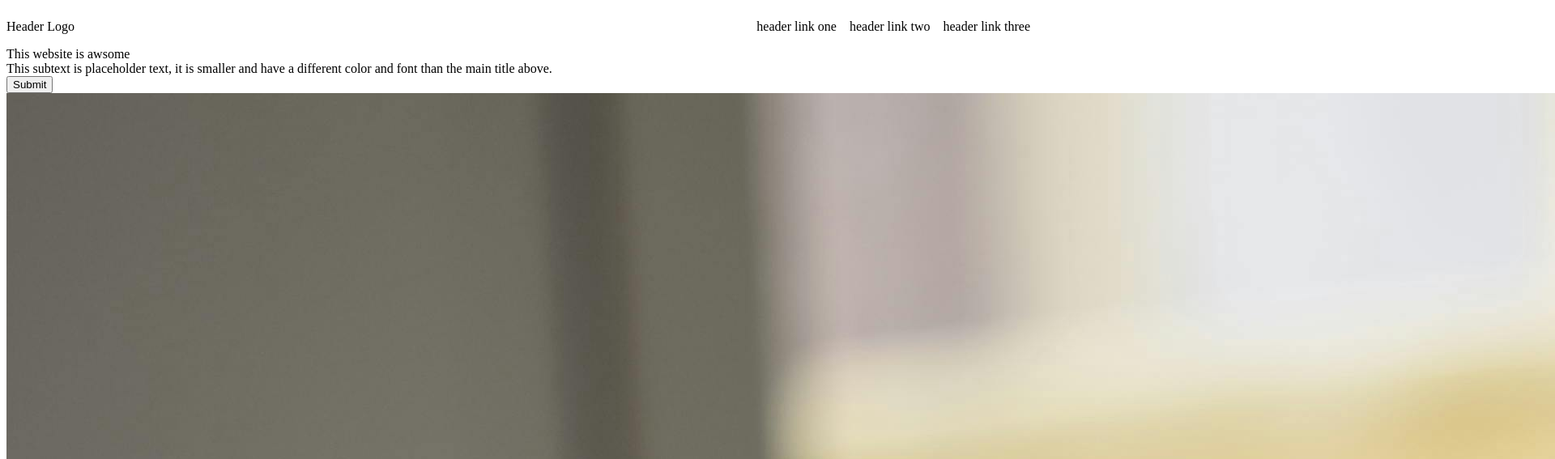
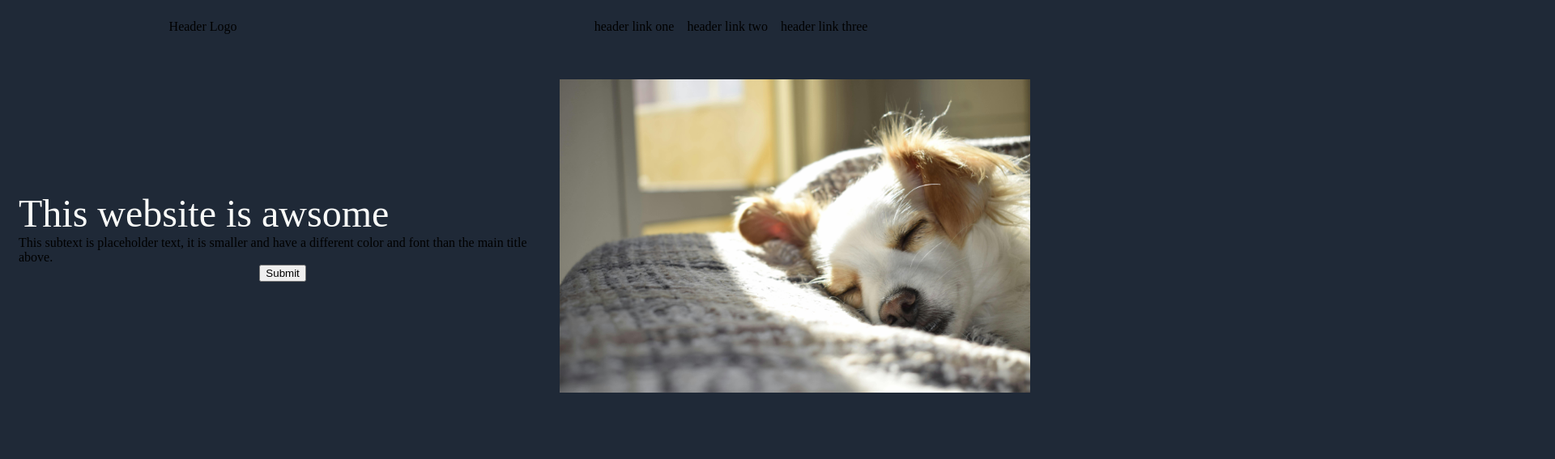
Before and after one commit to Haezed/landing-page, a plain HTML site: page index.html in a window 1280 px wide. Shown: the top 567 px of the page at 81% size, 1920 px wide, since content can reach past the window. Drawn offline with Linux system fonts and the light colour scheme.

Commit message:
feat: add styling to top of page.

```diff
--- a/index.html
+++ b/index.html
@@ -7,6 +7,7 @@
     <link rel="stylesheet" href="./styles.css">
 </head>
 <body>
+    <div class="bg-one">
         <div class="header">
             <div class="logo">Header Logo</div>
             <ul class="links">
@@ -23,6 +24,7 @@
             </div>
             <div class="main-right">
                 <img src="./images/pexels-cdomingues10-731022.jpg" alt="dog sleeping on bed.">
+            </div>
         </div>
     </div>
     <div class="section-two">
--- a/styles.css
+++ b/styles.css
@@ -2,12 +2,13 @@ body {
     display: flex;
     flex-direction: column;
     height: 100vh;
+    background-color: #1F2937;
 }
 
 .header {
     display: flex;
     flex-direction: row;
-    justify-content: space-between;
+    justify-content: space-around;
     align-items: center;
 }
 
@@ -16,3 +17,55 @@ body {
     gap: 16px;
     list-style-type: none;
 }
+
+.section-one {
+    display: flex;
+    justify-content: space-around;
+    flex-direction: row;
+    gap: 16px;
+    align-items: center; /* Vertically center the image (optional) */
+    /* max-width: 100%; */
+    margin-top: 5vh;
+    margin-bottom: 5vh;
+}
+
+.section-one > .main-right > img {
+    width: 100%;        /* Let the image resize to fit the container */
+    max-width: 600px;   /* Image will not grow larger than 300px */
+    height: auto;       /* Maintain aspect ratio */
+    flex-shrink: 1;
+}
+
+.main-right {
+    display: flex;
+    flex-direction: column;
+    justify-content: space-around; /* Center the image (optional) */
+    align-items: center; /* Vertically center the image (optional) */
+
+}
+
+.main-left {
+    display: flex;
+    flex-direction: column;
+    justify-content: center;
+    align-items: flex-start;
+    margin-left: 15px;
+}
+
+.main-button {
+    display: flex;
+    justify-content: center;
+    align-self: center;
+}
+
+.main-title {
+    justify-content: center;
+    align-items: center;
+    font-size: 48px;
+    color: #F9FAF8;
+}
+
+.bg-one {
+    height: 100%;
+    width: 100%;
+}
```
Lines whose indentation alone changed are shown as unchanged.
